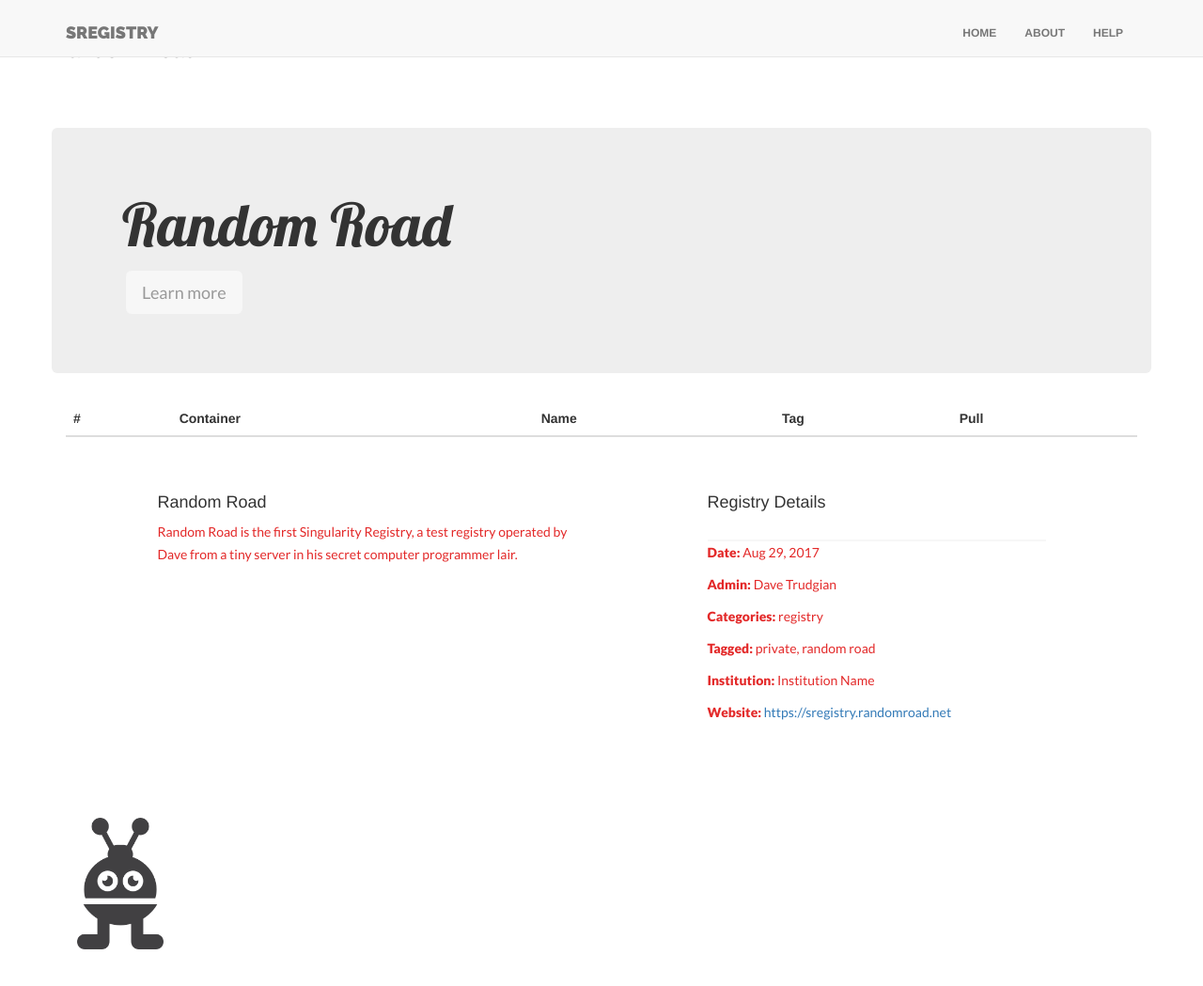
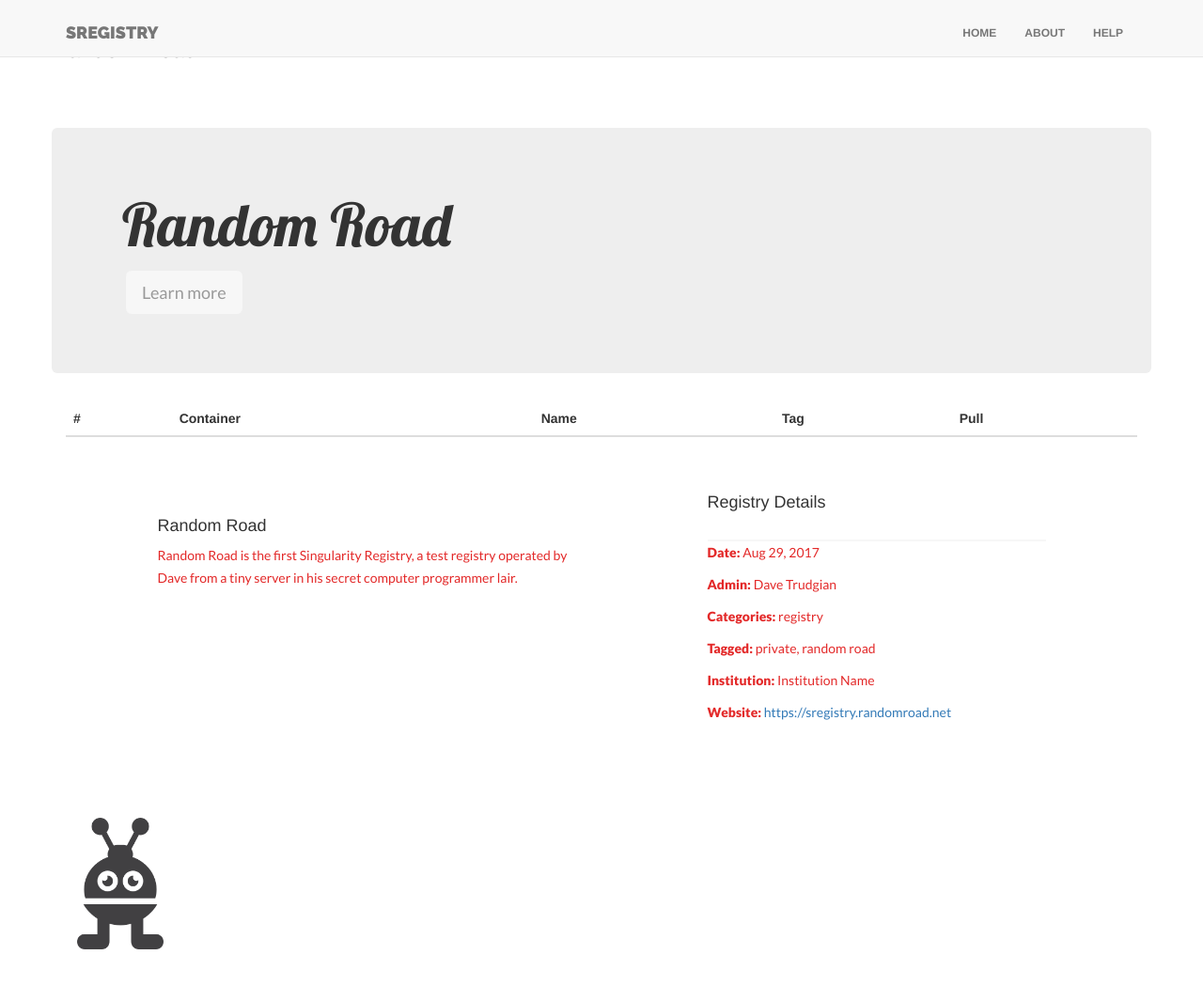
Before and after one commit to singularityhub/containers, a Jekyll site: the page built from _registries/random-road-registry.md, in a window 1280 px wide and 1100 px high. Shown: the top 1049 px of the window at 94% size. Built offline with Jekyll 4.4.1, drawn with Linux system fonts in a browser that asks for light colours; nearby versions of some CDN libraries.

Commit message:
modified:   _layouts/registry.html

```diff
--- a/_layouts/registry.html
+++ b/_layouts/registry.html
@@ -7,7 +7,7 @@ layout: default
 
         {% include table.html %}
 
-        <div class="col-lg-5 col-lg-offset-1">
+        <div style="margin-top:25px" class="col-lg-5 col-lg-offset-1">
             <div class="spacing"></div>
 
             <h4>{{ page.title }}</h4>
```
